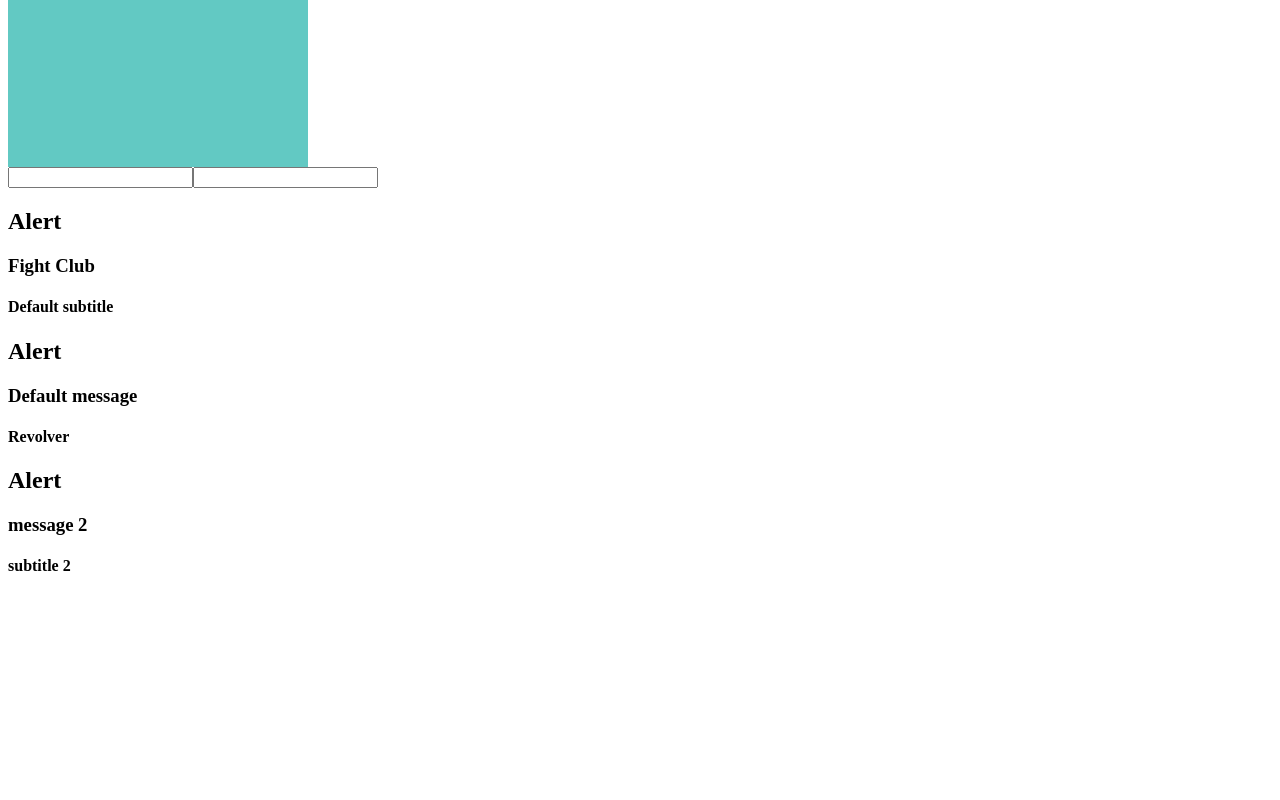
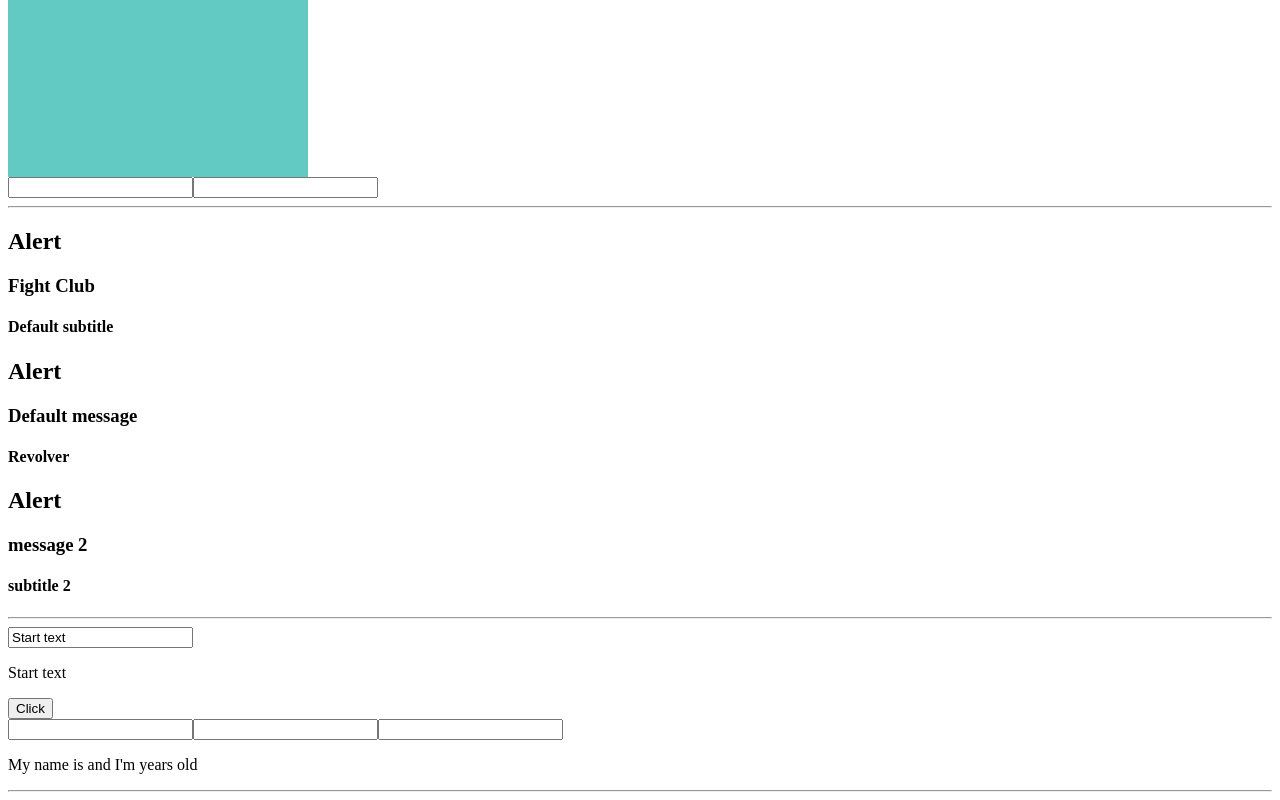
Before and after one commit to triciopa/angular-course, an Angular app: page / in a window 1280 px wide. Shown: the part 595-1395 px from the top of the page. Before the commit the page ends 1192 px from the top, so only its background shows below. Built offline with nearby package versions, Linux system fonts and the light colour scheme.

Commit message:
Two way binding

```diff
--- a/src/app/app.component.html
+++ b/src/app/app.component.html
@@ -1,5 +1,23 @@
 <app-greeting></app-greeting>
+<hr>
+
 <app-events></app-events>
+<hr>
+
 <app-alert [text]="titles[0]" (pulsedAlert)="onPulsedAlert($event)"></app-alert>
 <app-alert [subtitle]="titles[1]"></app-alert>
 <app-alert text="message 2" subtitle="subtitle 2"></app-alert>
+<hr>
+
+<input type="text" [(ngModel)]="textField">
+<p>{{ textField }}</p>
+<button (click)="onClick()">Click</button>
+
+<div>
+  <input type="text" [(ngModel)]="person.fname">
+  <input type="text" [(ngModel)]="person.lname">
+  <input type="text" [(ngModel)]="person.age">
+</div>
+<p> My name is {{person.fname}} {{person.lname}} and I'm {{person.age}} years old </p>
+
+<hr>
--- a/src/app/app.component.ts
+++ b/src/app/app.component.ts
@@ -9,11 +9,21 @@ export class AppComponent {
 
   titles: string[];
 
+  textField : string;
+
+  person: any;
+
   constructor() {
     this.titles = ['Fight Club', 'Revolver', 'Walter Mitty'];
+    this.textField = 'Start text'
+    this.person = {};
   }
 
   onPulsedAlert($event) {
     console.log($event);
   }
+
+  onClick() {
+    this.textField = 'Changed text'
+  }
 }
--- a/src/app/app.module.ts
+++ b/src/app/app.module.ts
@@ -1,5 +1,6 @@
 import { NgModule } from '@angular/core';
 import { BrowserModule } from '@angular/platform-browser';
+import { FormsModule } from '@angular/forms';
 
 import { AppRoutingModule } from './app-routing.module';
 import { AppComponent } from './app.component';
@@ -8,6 +9,7 @@ import { ParentComponent } from './parent/parent.component';
 import { ChildComponent } from './child/child.component';
 import { EventsComponent } from './events/events.component';
 import { AlertComponent } from './alert/alert.component';
+
 
 @NgModule({
   declarations: [
@@ -20,7 +22,8 @@ import { AlertComponent } from './alert/alert.component';
   ],
   imports: [
     BrowserModule,
-    AppRoutingModule
+    AppRoutingModule,
+    FormsModule
   ],
   providers: [],
   bootstrap: [AppComponent]
```
